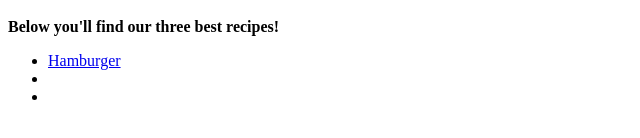
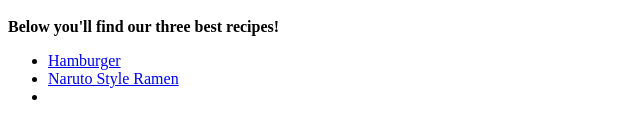
Before and after one commit to Palacelol/odin-recipes, a plain HTML site: page index.html in a window 1280 px wide. Shown: the part 582-720 px from the top of the page, without its empty margins (0-640 px from the left). Drawn offline with Linux system fonts and the light colour scheme.

Commit message:
Added second recipe link

```diff
--- a/index.html
+++ b/index.html
@@ -15,7 +15,7 @@
 
         <ul>
             <li><a href="recipes/hamburger.html">Hamburger</a></li>
-            <li></li>
+            <li><a href="recipes/naruto_ramen.html">Naruto Style Ramen</Style></a></li>
             <li></li>
         </ul>
     </body>
```
